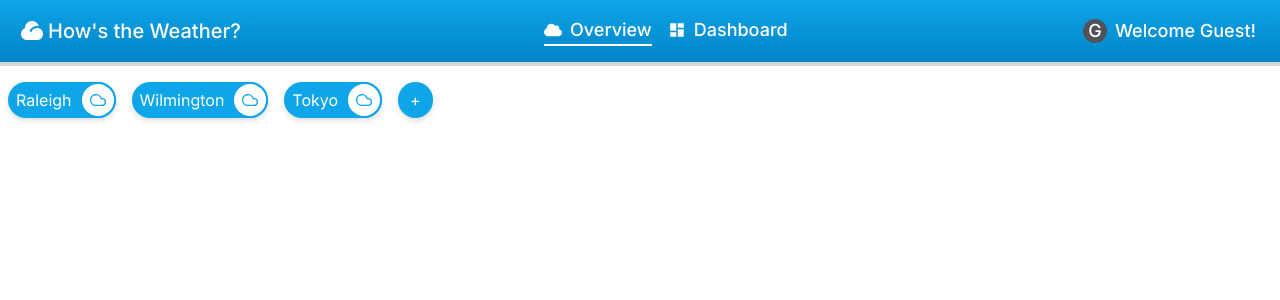
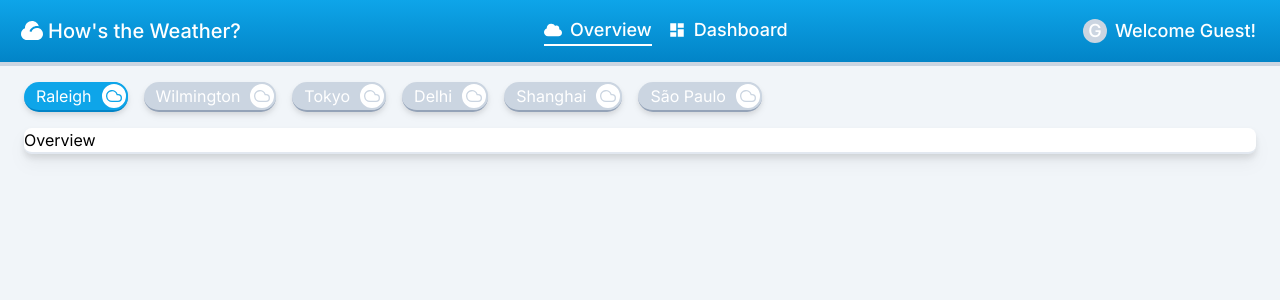
Before and after one commit to Cerkles/Weather, a Next.js app: page /overview in a window 1280 px wide. Shown: the top 300 px of the page. Built offline with nearby package versions, Linux system fonts and the light colour scheme.

Commit message:
location tab buttons for overview

```diff
--- a/src/app/dashboard/page.tsx
+++ b/src/app/dashboard/page.tsx
@@ -1,4 +1,4 @@
-import { Topbar } from "@/components/TopBar/Topbar"
+import { Topbar } from "@/components/top-bar/Topbar"
 
 export default function Dashboard () {
 
--- a/src/app/layout.tsx
+++ b/src/app/layout.tsx
@@ -16,7 +16,7 @@ export default function RootLayout({
 }) {
   return (
     <html lang="en">
-      <body className={inter.className}>{children}</body>
+      <body className={`bg-slate-100 ${inter.className}`}>{children}</body>
     </html>
   )
 }
--- a/src/app/overview/page.tsx
+++ b/src/app/overview/page.tsx
@@ -1,12 +1,23 @@
-import { Topbar } from "@/components/TopBar/Topbar";
-import { Locations } from "@/components/Locations/Locations";
+import { Topbar } from "@/components/top-bar/Topbar";
+import { Locations } from "@/components/overview/Locations";
 
-export default function Overview () {
+export default function Overview() {
 
     return (
         <>
-        <Topbar />
-        <Locations/>
+            <Topbar />
+            <Locations />
+            <div className={styles.content}>
+                <div className={styles.container}>
+                    Overview
+                </div>
+
+            </div>
         </>
     )
 }
+
+const styles = {
+    content: "flex items-center justify-center",
+    container: "h-full w-full bg-white mb-6 mx-6 rounded-lg border-b-2 border-slate-200 drop-shadow-lg",
+}
--- a/src/app/page.tsx
+++ b/src/app/page.tsx
@@ -1,13 +1,13 @@
 "use client"
 import { useEffect } from "react"
-import { useRouter } from "next/router"
-import { Topbar } from "@/components/TopBar/Topbar"
+import { useRouter } from "next/navigation"
+import { Topbar } from "@/components/top-bar/Topbar"
 
 export default function Home() {
   const router = useRouter()
 
   useEffect(() => {
-    router.push("/overview")
+      router.push("/overview")
   }, [router])
 
 
--- a/src/components/Locations/Locations.tsx
+++ /dev/null
@@ -1,33 +0,0 @@
-import { guestLocations } from "@/guest-data/guest-locations"
-import { FiCloud } from "react-icons/fi";
-
-
-
-export function Locations() {
-
-    return (
-        <div className={styles.root}>
-            {guestLocations.map((location, index) => {
-                return (
-                    <button key={`location_${index}`}
-                        className={styles.location}>
-                        <p className={styles.text}>{location.city}</p>
-                        <div className={styles.icon}><FiCloud /></div>
-                    </button>
-                )
-            })}
-            <button className={styles.add}>
-                <p>+</p>
-            </button>
-        </div>
-    )
-
-}
-
-const styles = {
-    root: "flex",
-    location: "flex items-center mx-2 my-4 bg-sky-500 rounded-full hover:scale-110 drop-shadow-md",
-    text: "px-2 text-white",
-    icon: "flex items-center text-sky-500 bg-white border-2 border-sky-500 rounded-full h-full p-2",
-    add: "bg-sky-500 text-white mx-2 my-4 px-3 rounded-full hover:scale-110 drop-shadow-md",
-}
--- /dev/null
+++ b/src/components/overview/Locations.tsx
@@ -0,0 +1,43 @@
+"use client"
+import { guestLocations } from "@/guest-data/guest-locations"
+import { FiCloud } from "react-icons/fi";
+import { useOverviewStore } from "@/store/overview-store";
+
+export function Locations() {
+    const selectedLocation = useOverviewStore((state) => state.location)
+    const selectLocation = useOverviewStore((state) => state.selectLocation)
+
+    return (
+        <div className={styles.root}>
+            {guestLocations.map((location, index) => {
+                return (
+                    <button key={`location_${index}`}
+                        className={`${styles.location} ${styles.button}
+                        ${selectedLocation === index ? styles.selected : styles.other}`}
+                        onClick={() => selectLocation(index)}>
+
+                        <p className={styles.text}>{location.city}</p>
+                        <div className={`${styles.icon}
+                        ${selectedLocation === index ? styles.selectedIcon : styles.otherIcon}`}>
+                            <FiCloud />
+                        </div>
+
+                    </button>
+                )
+            })}
+        </div>
+    )
+
+}
+
+const styles = {
+    root: "flex ml-4",
+    location: "flex items-center mx-2 my-4 pl-1 rounded-full",
+    button: "transition ease-in-out duration-300 border-b-2 hover:scale-110 drop-shadow-md",
+    text: "px-2 text-white",
+    icon: "flex items-center p-1 h-full bg-white border-2 rounded-full transition ease-in-out duration-300",
+    selected: "bg-sky-500 border-sky-600",
+    selectedIcon: "text-sky-500 border-sky-500",
+    other: "bg-slate-300 border-slate-400",
+    otherIcon: "text-slate-300 border-slate-300",
+}
--- a/src/components/TopBar/Topbar.tsx
+++ b/src/components/top-bar/Topbar.tsx
@@ -13,5 +13,5 @@ export function Topbar() {
 }
 
 const styles = {
-    root: "bg-gradient-to-b from-sky-500 to-sky-600 border-b-4 border-zinc-300 flex justify-between py-4 px-6 cursor-default",
+    root: "bg-gradient-to-b from-sky-500 to-sky-600 border-b-4 border-slate-300 flex justify-between py-4 px-6 cursor-default",
 }
--- a/src/components/TopBar/WelcomeUser.tsx
+++ b/src/components/top-bar/WelcomeUser.tsx
@@ -11,6 +11,6 @@ export function WelcomeUser () {
 
 const styles = {
     root: "flex gap-2 items-center",
-    letter: "flex justify-center items-center bg-zinc-600 rounded-full h-6 w-6 cursor-pointer transition ease-in-out duration-500 hover:bg-yellow-300 hover:scale-125",
+    letter: "flex justify-center items-center bg-slate-300 rounded-full h-6 w-6 cursor-pointer transition ease-in-out duration-500 hover:bg-yellow-300 hover:scale-125",
     text: "text-white text-lg font-medium",
 }
--- a/src/guest-data/guest-locations.tsx
+++ b/src/guest-data/guest-locations.tsx
@@ -1,7 +1,6 @@
 
 type Location = {
     city: string;
-    country: string;
     latitude: number;
     longitude: number;
 }
@@ -9,20 +8,32 @@ type Location = {
 export const guestLocations: Location[] = [
     {
         city: "Raleigh",
-        country: "US",
         latitude: 35.77,
         longitude: -78.63
     },
     {
         city: "Wilmington",
-        country: "US",
         latitude: 34.21,
         longitude: -77.88
     },
     {
         city: "Tokyo",
-        country: "JP",
         latitude: 35.67,
         longitude: 139.83
     },
+    {
+        city: "Delhi",
+        latitude: 28.70,
+        longitude: 77.1
+    },
+    {
+        city: "Shanghai",
+        latitude: 31.23,
+        longitude: 121.47
+    },
+    {
+        city: "São Paulo",
+        latitude: -23.55,
+        longitude: -46.62
+    },
 ]
--- /dev/null
+++ b/src/store/overview-store.tsx
@@ -0,0 +1,12 @@
+"use client"
+import { create } from 'zustand'
+
+type OverviewStore = {
+    location: number;
+    selectLocation: (index: number) => void
+}
+
+export const useOverviewStore = create<OverviewStore>((set) => ({
+    location: 0,
+    selectLocation: (index) => set((state) => ({location: state.location = index}))
+}))
```
Also changed, not shown: src/components/top-bar/SiteLogo.tsx (renamed from src/components/TopBar/SiteLogo.tsx), src/components/top-bar/Tabs.tsx (renamed from src/components/TopBar/Tabs.tsx).
